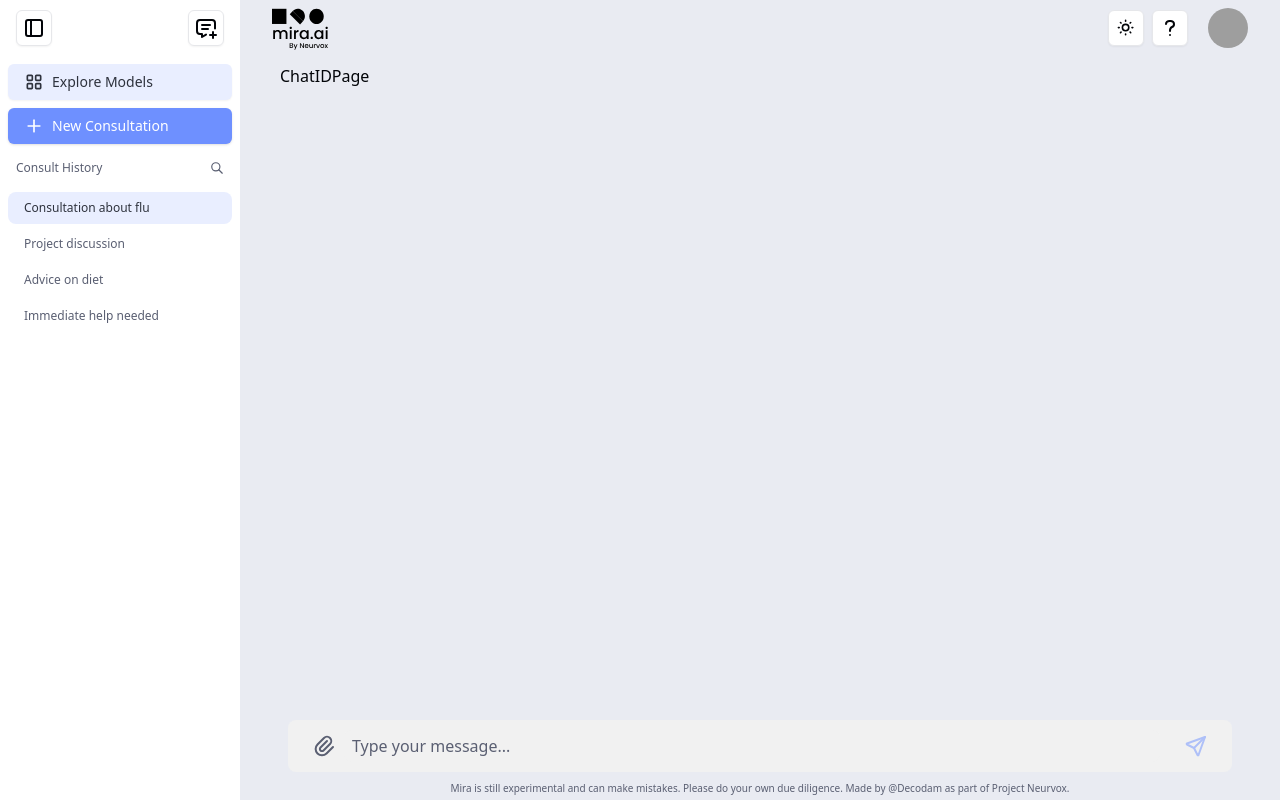
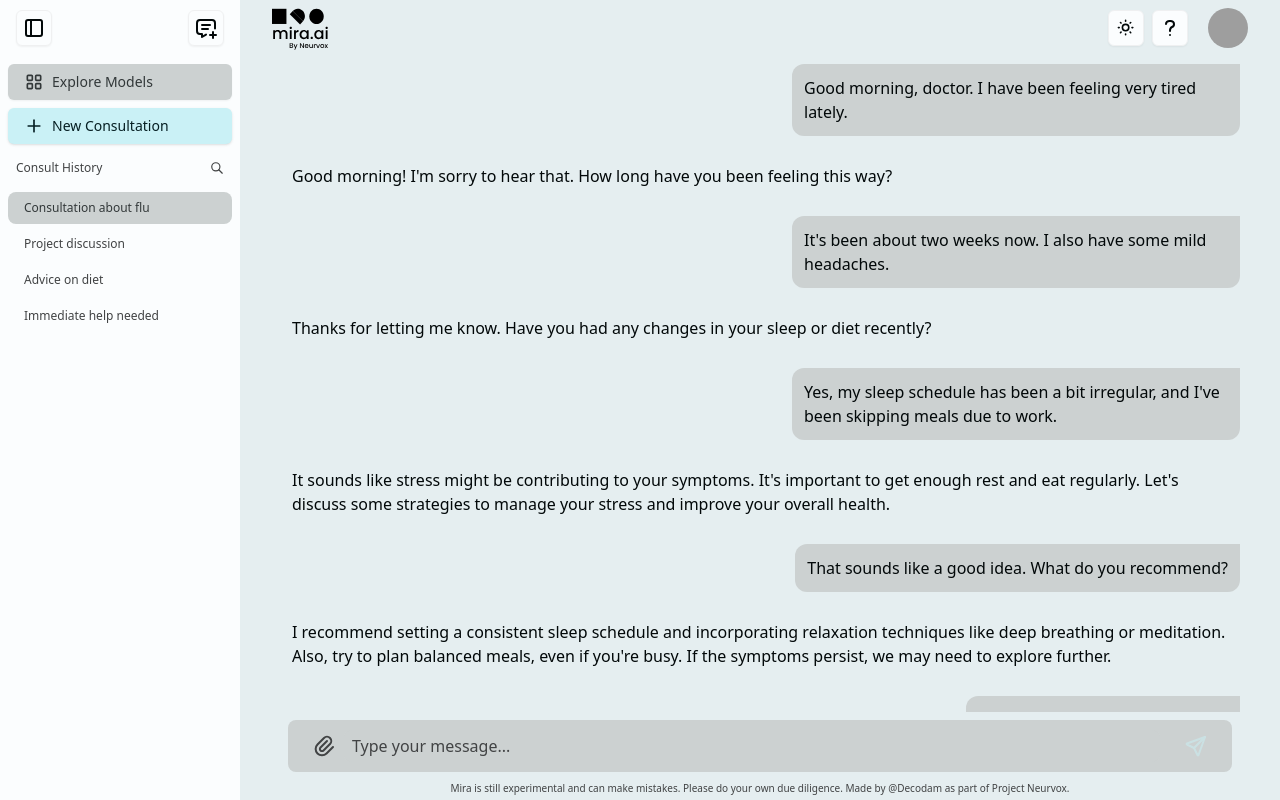
Before and after one commit to Decodam/mira, a Next.js app: page /c/1 in a window 1280 px wide. Built offline with nearby package versions, Linux system fonts and the light colour scheme; grey boxes are pictures that could not be loaded.

Commit message:
ui complete

```diff
--- a/src/app/(ai_chat)/c/[id]/page.jsx
+++ b/src/app/(ai_chat)/c/[id]/page.jsx
@@ -1,15 +1,59 @@
+'use client'
 import ChatLayout from "@/components/chat-layout";
+import { MessageContext } from "@/context/message-provider";
+import { useContext } from "react";
+import {chatToGemini} from "@/lib/gemini.ai"
+
+export default function ChatIDPage({}) {
+  const {messages, loading} = useContext(MessageContext);
 
 
-export default function ChatIDPage({}) {
-  const demoFunction = async () => {
-    'use server';
-    return {message: 'message is good'};
-  };
+  return (
+    <ChatLayout formAction={chatToGemini}>
+      <div className="flex flex-col space-y-4">
+        {messages.map((message, index) => (
+          <div
+            key={index}
+            className={`flex ${
+              message.role === "user" ? "justify-end" : "justify-start"
+            }`}
+          >
+            <div
+              className={`p-3 rounded-xl rounded-tr-none ${
+                message.role === "user"
+                  && "bg-accent max-w-md"
+              }`}
+            >
+              {message.parts.map((part, idx) => (
+                <p className="text-foreground" key={idx}>{part.text}</p>
+              ))}
+            </div>
+          </div>
+        ))}
 
-  return (
-    <ChatLayout formAction={demoFunction}>
-      ChatIDPage
+        {/* Loading Indicator */}
+        {loading && (
+          <>
+            <span className="flex items-center">
+              <span className="h-px flex-1 bg-border"></span>
+              <span className="shrink-0 text-xs text-muted-foreground px-6">Please Wait</span>
+              <span className="h-px flex-1 bg-border"></span>
+            </span>
+            <div className="max-w-lg w-full mt-4">
+              <div className="relative w-full h-4 rounded-md bg-background mb-2 overflow-hidden">
+                <div className="absolute top-0 left-0 w-full h-full bg-accent animate-pulse"></div>
+              </div>
+              <div className="relative w-full h-4 rounded-md bg-background mb-2 overflow-hidden">
+                <div className="absolute top-0 left-0 w-full h-full bg-accent animate-pulse"></div>
+              </div>
+              <div className="relative w-2/3 h-4 rounded-md bg-background mb-2 overflow-hidden">
+                <div className="absolute top-0 left-0 w-full h-full bg-accent animate-pulse"></div>
+              </div>
+            </div>
+          </>
+        )}
+
+      </div>
     </ChatLayout>
   );
 }
--- a/src/app/layout.jsx
+++ b/src/app/layout.jsx
@@ -4,6 +4,7 @@ import { Poppins as FontSans } from "next/font/google";
 
 import { cn } from "@/lib/utils";
 import { SidebarProvider } from "@/context/sidebar-provider";
+import { MessageProvider } from "@/context/message-provider";
 
 const fontSans = FontSans({
   subsets: ["latin"],
@@ -32,7 +33,9 @@ export default function RootLayout({ children }) {
           disableTransitionOnChange
         >
           <SidebarProvider>
-            {children}
+            <MessageProvider>
+              {children}
+            </MessageProvider>
           </SidebarProvider>
         </ThemeProvider>
       </body>
--- a/src/components/chat-layout.jsx
+++ b/src/components/chat-layout.jsx
@@ -2,7 +2,7 @@
 
 import Image from "next/image";
 import Link from "next/link";
-import { useState, useEffect } from "react";
+import { useState, useEffect, useContext } from "react";
 import { useParams } from 'next/navigation';
 import { Avatar, AvatarFallback, AvatarImage } from "@/components/ui/avatar";
 import {
@@ -29,6 +29,7 @@ import {
 import { Button } from "./ui/button";
 import { ToggleTheme } from "./ui/toggle-theme";
 import { Squeeze as Hamburger } from 'hamburger-react';
+import { MessageContext } from "@/context/message-provider";
 
 export default function ChatLayout({ children, formAction }) {
   const [searchOn, setSearchOn] = useState(false);
@@ -37,6 +38,8 @@ export default function ChatLayout({ children, formAction }) {
   const [InputText, setInputText] = useState('');
   const [uploadedFile, setUploadedFile] = useState(null);
   const [hoveredImage, setHoveredImage] = useState(false);
+  const {setLoading, loading, setMessages} = useContext(MessageContext);
+
 
   const params = useParams();
   const activeChatId = params?.id;
@@ -89,7 +92,7 @@ export default function ChatLayout({ children, formAction }) {
   );
 
   const formSubmitAction = async() => {
-    const error = await formAction();
+    const error = await formAction(InputText);
 
     alert(error?.message)
 
@@ -235,9 +238,20 @@ export default function ChatLayout({ children, formAction }) {
                     placeholder="Type your message..."
                     className="flex-1 px-2 py-1 rounded-lg bg-accent focus:outline-none placeholder:text-muted-foreground"
                   />
-                  <Button disabled={InputText === '' ? true : false} type="submit" variant="primary" className="ml-2 text-primary">
-                    <IconSend />
+
+                  <Button
+                    disabled={InputText === '' || loading}
+                    type="submit"
+                    variant="primary"
+                    className="ml-2 text-primary"
+                  >
+                    {loading ? (
+                      <div className="animate-spin rounded-full h-5 w-5 border-t-2 border-primary"></div>
+                    ) : (
+                      <IconSend />
+                    )}
                   </Button>
+
                 </div>
                 <input
                   type="file"
--- a/src/components/description-card.jsx
+++ b/src/components/description-card.jsx
@@ -2,7 +2,7 @@ export default function DescriptionCard({ icon: Icon, description }) {
   return (
     <div className="flex-1 border-border p-4 border rounded-lg bg-accent min-w-52">
       <div className="mb-2">
-        {Icon && <Icon size={18} className="text-primary" />}
+        {Icon && <Icon size={18} />}
       </div>
       <p className="text-xs text-secondary-foreground">
         {description}
--- /dev/null
+++ b/src/context/message-provider.js
@@ -0,0 +1,61 @@
+'use client'
+import React, { createContext, useState } from 'react';
+
+// Create the context
+export const MessageContext = createContext();
+
+const conversation = [
+  {
+    role: "user",
+    parts: [{ text: "Good morning, doctor. I have been feeling very tired lately." }],
+  },
+  {
+    role: "model",
+    parts: [{ text: "Good morning! I'm sorry to hear that. How long have you been feeling this way?" }],
+  },
+  {
+    role: "user",
+    parts: [{ text: "It's been about two weeks now. I also have some mild headaches." }],
+  },
+  {
+    role: "model",
+    parts: [{ text: "Thanks for letting me know. Have you had any changes in your sleep or diet recently?" }],
+  },
+  {
+    role: "user",
+    parts: [{ text: "Yes, my sleep schedule has been a bit irregular, and I've been skipping meals due to work." }],
+  },
+  {
+    role: "model",
+    parts: [{ text: "It sounds like stress might be contributing to your symptoms. It's important to get enough rest and eat regularly. Let's discuss some strategies to manage your stress and improve your overall health." }],
+  },
+  {
+    role: "user",
+    parts: [{ text: "That sounds like a good idea. What do you recommend?" }],
+  },
+  {
+    role: "model",
+    parts: [{ text: "I recommend setting a consistent sleep schedule and incorporating relaxation techniques like deep breathing or meditation. Also, try to plan balanced meals, even if you're busy. If the symptoms persist, we may need to explore further." }],
+  },
+  {
+    role: "user",
+    parts: [{ text: "I'll give it a try. Thank you, doctor." }],
+  },
+  {
+    role: "model",
+    parts: [{ text: "You're welcome! Don't hesitate to reach out if you have any more questions or concerns." }],
+  },
+];
+
+// Create a provider component
+export const MessageProvider = ({ children }) => {
+  const [messages, setMessages] = useState(conversation);
+  const [loading, setLoading] = useState(false);
+
+
+  return (
+    <MessageContext.Provider value={{ messages, setMessages, loading, setLoading }}>
+      {children}
+    </MessageContext.Provider>
+  );
+};
--- /dev/null
+++ b/src/lib/gemini.ai.js
@@ -0,0 +1,6 @@
+'use server'
+
+
+export const chatToGemini = async (promt) => {
+  return {message: promt};
+};
--- a/src/styles/globals.css
+++ b/src/styles/globals.css
@@ -6,48 +6,48 @@
 /* theme generated from @ui.jln.dev : https://ui.jln.dev/theme/gVeKFvZHwMLouWa8 */
 @layer base {
   :root {
-    --background: 226 66% 100%;
-    --foreground: 226 51% 2%;
-    --muted: 226 25% 93%;
-    --muted-foreground: 226 12% 40%;
-    --popover: 226 66% 100%;
-    --popover-foreground: 226 51% 2%;
-    --card: 0 0% 99%;
-    --card-foreground: 226 51% 1%;
-    --border: 226 9% 91%;
-    --input: 226 9% 91%;
-    --primary: 226 100% 71.49%;
-    --primary-foreground: 226 0% 100%;
-    --secondary: 226 100% 95.61%;
-    --secondary-foreground: 226 14% 21%;
-    --accent: 226 0% 94.62%;
-    --accent-foreground: 226 14% 21%;
-    --destructive: 17 80% 29%;
-    --destructive-foreground: 17 80% 89%;
-    --ring: 226 3% 77%;
+    --background: 188 44% 99%;
+    --foreground: 188 68% 2%;
+    --muted: 188 26% 92%;
+    --muted-foreground: 188 2% 26%;
+    --popover: 188 44% 99%;
+    --popover-foreground: 188 68% 2%;
+    --card: 188 44% 99%;
+    --card-foreground: 188 68% 2%;
+    --border: 188 6% 94%;
+    --input: 188 6% 94%;
+    --primary: 188 72% 88%;
+    --primary-foreground: 188 72% 8%;
+    --secondary: 188 6% 81%;
+    --secondary-foreground: 188 6% 21%;
+    --accent: 188 6% 81%;
+    --accent-foreground: 188 6% 21%;
+    --destructive: 14 89% 30%;
+    --destructive-foreground: 14 89% 90%;
+    --ring: 188 72% 88%;
     --radius: 0.5rem;
   }
 
   .dark {
-    --background: 226 32% 4%;
-    --foreground: 226 29% 99%;
-    --muted: 226 25% 7%;
-    --muted-foreground: 226 12% 60%;
-    --popover: 226 32% 4%;
-    --popover-foreground: 226 29% 99%;
-    --card: 226 32% 5%;
-    --card-foreground: 0 0% 100%;
-    --border: 226 9% 11%;
-    --input: 226 9% 11%;
-    --primary: 226 3% 77%;
-    --primary-foreground: 226 3% 17%;
-    --secondary: 226 2.01% 18.1%;
-    --secondary-foreground: 226 12% 73%;
-    --accent: 226 12% 13%;
-    --accent-foreground: 226 12% 73%;
-    --destructive: 17 80% 52%;
+    --background: 188 52% 3%;
+    --foreground: 188 10% 97%;
+    --muted: 188 26% 8%;
+    --muted-foreground: 188 2% 74%;
+    --popover: 188 52% 3%;
+    --popover-foreground: 188 10% 97%;
+    --card: 188 52% 3%;
+    --card-foreground: 188 10% 97%;
+    --border: 188 6% 11%;
+    --input: 188 6% 11%;
+    --primary: 188 72% 88%;
+    --primary-foreground: 188 72% 8%;
+    --secondary: 188 5% 12%;
+    --secondary-foreground: 188 5% 72%;
+    --accent: 188 5% 12%;
+    --accent-foreground: 188 5% 72%;
+    --destructive: 14 89% 49%;
     --destructive-foreground: 0 0% 100%;
-    --ring: 226 3% 77%;
+    --ring: 188 72% 88%;
   }
 }
 
```
